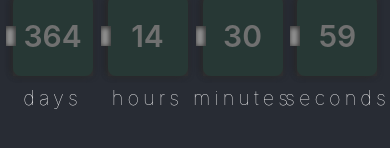
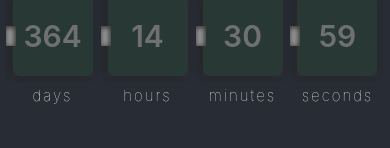
Before and after one commit to MNazran/React, a React (Create React App) app in the folder countdown/: page / in a window 390 px wide. Shown: the part 432-580 px from the top of the page. Built offline with nearby package versions, Linux system fonts and the light colour scheme.

Commit message:
Enhance countdown display: format time values with leading zeros and improve label styling

```diff
--- a/countdown/src/components/countdown/Countdown.jsx
+++ b/countdown/src/components/countdown/Countdown.jsx
@@ -8,9 +8,9 @@ const getRemainingTime = () => {
   const diff = COUNTDOWN_TARGET - now;
 
   const days = Math.floor(diff / 1000 / 60 / 60 / 24);
-  const hours = Math.floor(diff / 1000 / 60 / 60) % 24;
-  const minutes = Math.floor(diff / 1000 / 60) % 60;
-  const seconds = Math.floor(diff / 1000) % 60;
+  const hours = String(Math.floor(diff / 1000 / 60 / 60) % 24).padStart(2, '0');
+  const minutes = String(Math.floor(diff / 1000 / 60) % 60).padStart(2, '0');
+  const seconds = String(Math.floor(diff / 1000) % 60).padStart(2, '0');
 
   return {
     days,
--- a/countdown/src/components/countdown/styles.css
+++ b/countdown/src/components/countdown/styles.css
@@ -81,6 +81,12 @@
     max-width: 80px;
     height: 200px;
   }
+  .countdown .box .label {
+    font-size: 15px;
+    font-weight: 100;
+    letter-spacing: 2px;
+    margin-top: 10px;
+  }
 }
 
 .countdown .value::before {
```
